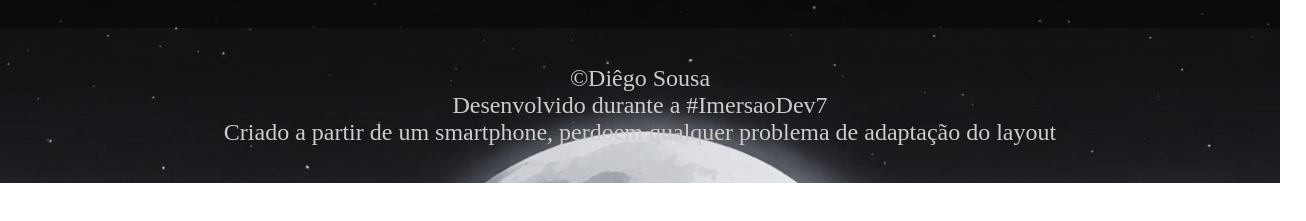
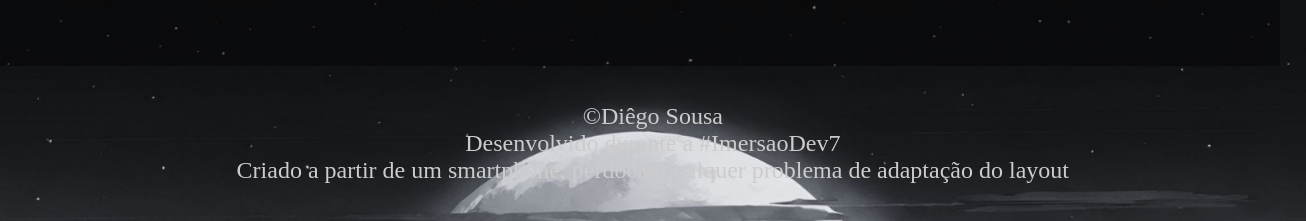
Before and after one commit to DiegoSousa123/bannerflix, a plain HTML site: page index.html in a window 1280 px wide. Shown: the part 892-1113 px from the top of the page, 1306 px wide, since content can reach past the window. Before the commit the page ends 1075 px from the top, so only its background shows below. Drawn offline with nearby package versions, Linux system fonts and the light colour scheme; a web font is replaced by a local one.

Commit message:
Update index.css

```diff
--- a/index.css
+++ b/index.css
@@ -7,7 +7,8 @@ html {
     background-attachment: fixed;
 }
 body {
-    height: 100vh;
+    position:relative;
+    min-height: 100vh;
     margin: 0;
 }
 header {
@@ -118,6 +119,7 @@ label {
     outline-color: lightblue;
 }
 #main {
+    flex: 1;
     height: 100%;
     display: flex;
     flex-direction: column;
@@ -253,10 +255,11 @@ span:hover {
 }
 
 footer{
-	position: relative;
+	width:100%;
+	margin-top: auto;
 	display: flex;
 	justify-content: center;
-	bottom: 0;
+	align-items: center;
 	padding: 1%;
 }
 footer p{
```
